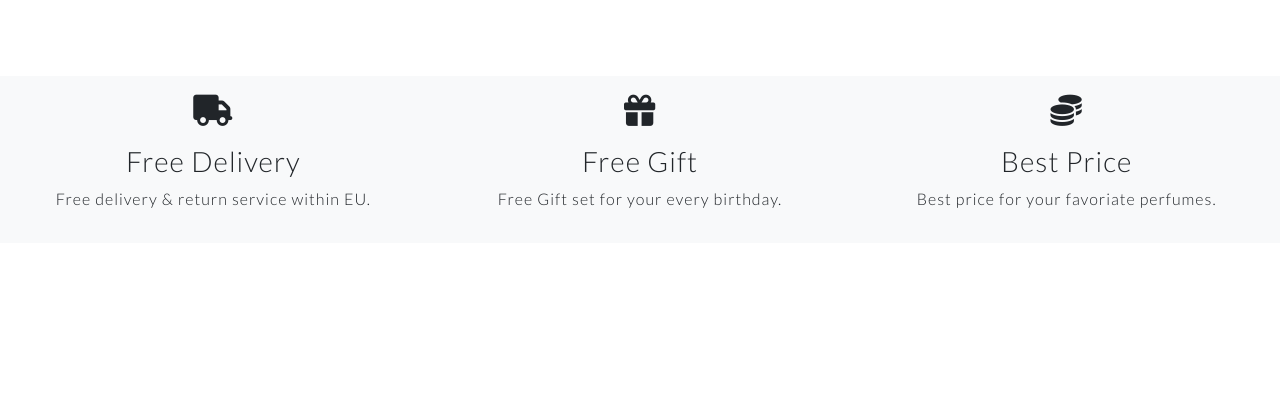
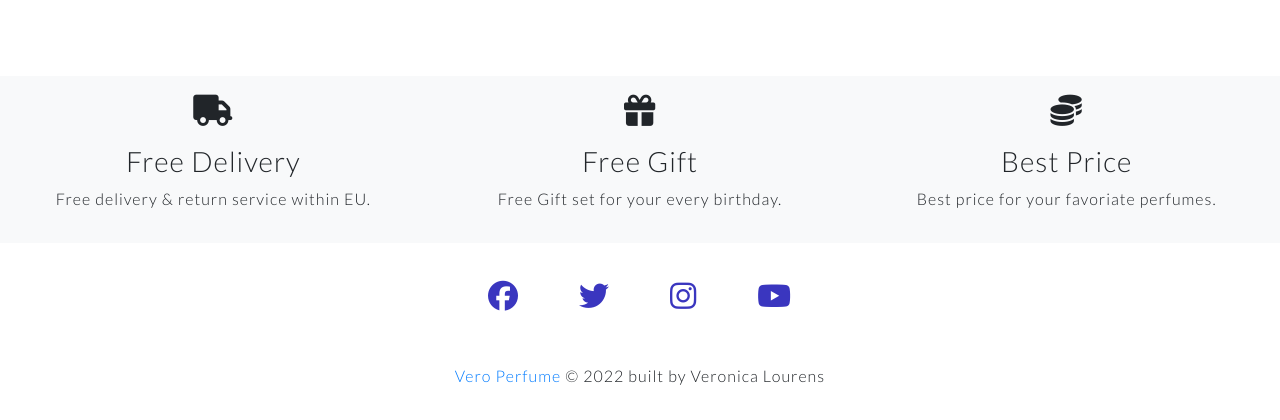
Before and after one commit to VeronicaLourens/vero-perfume, a Django app: page / in a window 1280 px wide. Shown: the part 1192-1612 px from the top of the page. Before the commit the page ends 1400 px from the top, so only its background shows below. Run offline with Django 4.2, Linux system fonts and the light colour scheme; some libraries are stand-ins or nearby versions.

Commit message:
Create footer with basic styling.

```diff
--- a/static/css/base.css
+++ b/static/css/base.css
@@ -111,6 +111,15 @@ a {
 }
 
 
+/*----------------------------footer */
+
+.social-icons a {
+    font-size: 30px;
+    padding: 30px;
+    color: #3A36BF;
+}
+
+
 /*---------------------------media queries */
 @media (min-width: 1200px) {
 
--- a/templates/base.html
+++ b/templates/base.html
@@ -46,7 +46,7 @@
 
 <body>
 
-     {% include 'includes/header.html' %}
+    {% include 'includes/header.html' %}
 
     <!--Message container-->
     {% if messages %}
@@ -57,6 +57,8 @@
     {% block content %}
 
     {% endblock content %}
+
+    {% include 'includes/footer.html' %}
 
     {% block postloadjs %}
     {% endblock postloadjs %}
--- /dev/null
+++ b/templates/includes/footer.html
@@ -0,0 +1,31 @@
+{% load static %}
+
+<footer>
+    <div class="container">
+        <div class="row justify-content-center align-content-center">
+            <div class="social-icons d-flex flex-row">
+                <a href="https://www.facebook.com/" target="_blank"
+                    aria-label="Visit our Facebook page (open in a new tab">
+                    <i class="fab fa-facebook"></i>
+                </a>
+                <a href="https://www.twitter.com/" target="_blank"
+                    aria-label="Visit our twitter page (open in a new tab">
+                    <i class="fab fa-twitter"></i>
+                </a>
+                <a href="https://www.instagram.com/" target="_blank"
+                    aria-label="Visit our instagram page (open in a new tab">
+                    <i class="fab fa-instagram"></i>
+                </a>
+                <a href="https://www.youtube.com/" target="_blank"
+                    aria-label="Visit our youtube channel (open in a new tab">
+                    <i class="fab fa-youtube"></i>
+                </a>
+            </div>
+        </div>
+    </div>
+    <div class="footer-credit text-center">
+        <p class="p-3">
+            <a href="">Vero Perfume</a> &copy; 2022 built by Veronica Lourens
+        </p>
+    </div>
+</footer>
```
